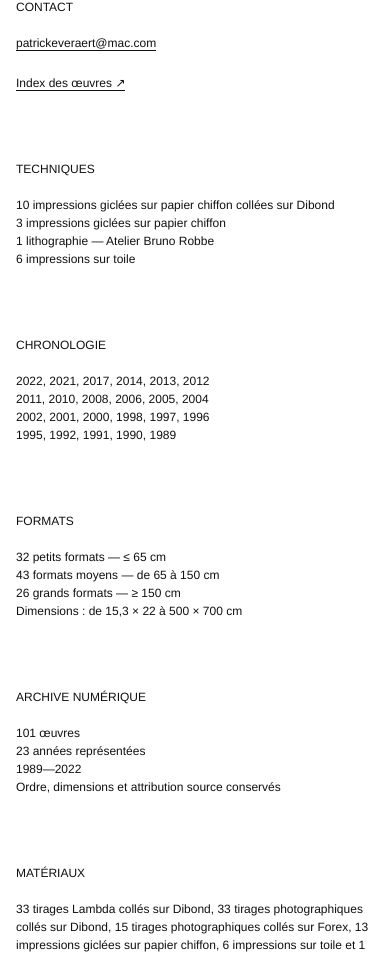
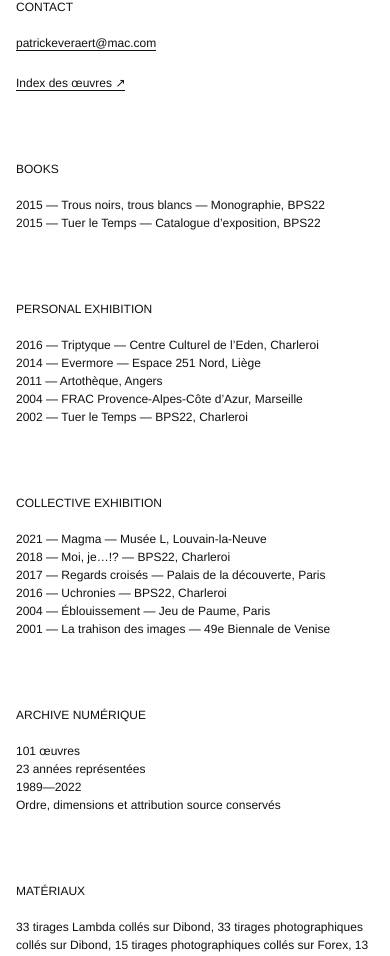
Before and after one commit to orsoneveraert/patrick-everaert, a Next.js app: page / in a window 390 px wide. Shown: the part 7035-7991 px from the top of the page. Built offline with nearby package versions, Linux system fonts and the light colour scheme.

Commit message:
Add books and exhibition footer sections

```diff
--- a/app/globals.css
+++ b/app/globals.css
@@ -297,12 +297,12 @@
 
 .footer-about,
 .footer-contact,
-.footer-techniques {
+.footer-books {
   min-height: 522px;
 }
 
-.footer-chronology,
-.footer-formats,
+.footer-personal-exhibition,
+.footer-collective-exhibition,
 .footer-archive {
   min-height: 353px;
 }
@@ -707,9 +707,9 @@
 
   .footer-about,
   .footer-contact,
-  .footer-techniques,
-  .footer-chronology,
-  .footer-formats,
+  .footer-books,
+  .footer-personal-exhibition,
+  .footer-collective-exhibition,
   .footer-archive {
     min-height: 0;
   }
--- a/app/museum-gallery.tsx
+++ b/app/museum-gallery.tsx
@@ -26,28 +26,29 @@
     contactEmail: "patrickeveraert@mac.com",
     artworkIndex: "Index des œuvres ↗",
     toTop: "Haut de page",
-    techniques: "Techniques",
-    chronology: "Chronologie",
-    formats: "Formats",
+    books: "Books",
+    personalExhibition: "Personal exhibition",
+    collectiveExhibition: "Collective exhibition",
     digitalArchive: "Archive numérique",
     materials: "Matériaux",
-    techniqueLines: [
-      "10 impressions giclées sur papier chiffon collées sur Dibond",
-      "3 impressions giclées sur papier chiffon",
-      "1 lithographie — Atelier Bruno Robbe",
-      "6 impressions sur toile",
+    bookLines: [
+      "2015 — Trous noirs, trous blancs — Monographie, BPS22",
+      "2015 — Tuer le Temps — Catalogue d’exposition, BPS22",
     ],
-    chronologyLines: [
-      "2022, 2021, 2017, 2014, 2013, 2012",
-      "2011, 2010, 2008, 2006, 2005, 2004",
-      "2002, 2001, 2000, 1998, 1997, 1996",
-      "1995, 1992, 1991, 1990, 1989",
+    personalExhibitionLines: [
+      "2016 — Triptyque — Centre Culturel de l’Eden, Charleroi",
+      "2014 — Evermore — Espace 251 Nord, Liège",
+      "2011 — Artothèque, Angers",
+      "2004 — FRAC Provence-Alpes-Côte d’Azur, Marseille",
+      "2002 — Tuer le Temps — BPS22, Charleroi",
     ],
-    formatLines: [
-      "32 petits formats — ≤ 65 cm",
-      "43 formats moyens — de 65 à 150 cm",
-      "26 grands formats — ≥ 150 cm",
-      "Dimensions : de 15,3 × 22 à 500 × 700 cm",
+    collectiveExhibitionLines: [
+      "2021 — Magma — Musée L, Louvain-la-Neuve",
+      "2018 — Moi, je…!? — BPS22, Charleroi",
+      "2017 — Regards croisés — Palais de la découverte, Paris",
+      "2016 — Uchronies — BPS22, Charleroi",
+      "2004 — Éblouissement — Jeu de Paume, Paris",
+      "2001 — La trahison des images — 49e Biennale de Venise",
     ],
     archiveLines: [
       "101 œuvres",
@@ -76,28 +77,29 @@
     contactEmail: "patrickeveraert@mac.com",
     artworkIndex: "Artwork index ↗",
     toTop: "To top",
-    techniques: "Techniques",
-    chronology: "Chronology",
-    formats: "Formats",
+    books: "Books",
+    personalExhibition: "Personal exhibition",
+    collectiveExhibition: "Collective exhibition",
     digitalArchive: "Digital archive",
     materials: "Materials",
-    techniqueLines: [
-      "10 giclée prints on rag paper mounted on Dibond",
-      "3 giclée prints on rag paper",
-      "1 lithograph — Atelier Bruno Robbe",
-      "6 prints on canvas",
+    bookLines: [
+      "2015 — Trous noirs, trous blancs — Monograph, BPS22",
+      "2015 — Tuer le Temps — Exhibition catalogue, BPS22",
     ],
-    chronologyLines: [
-      "2022, 2021, 2017, 2014, 2013, 2012",
-      "2011, 2010, 2008, 2006, 2005, 2004",
-      "2002, 2001, 2000, 1998, 1997, 1996",
-      "1995, 1992, 1991, 1990, 1989",
+    personalExhibitionLines: [
+      "2016 — Triptyque — Centre Culturel de l’Eden, Charleroi",
+      "2014 — Evermore — Espace 251 Nord, Liège",
+      "2011 — Artothèque, Angers",
+      "2004 — FRAC Provence-Alpes-Côte d’Azur, Marseille",
+      "2002 — Tuer le Temps — BPS22, Charleroi",
     ],
-    formatLines: [
-      "32 small works — ≤ 65 cm",
-      "43 medium works — 65 to 150 cm",
-      "26 large works — ≥ 150 cm",
-      "Dimensions: from 15.3 × 22 to 500 × 700 cm",
+    collectiveExhibitionLines: [
+      "2021 — Magma — Musée L, Louvain-la-Neuve",
+      "2018 — Moi, je…!? — BPS22, Charleroi",
+      "2017 — Regards croisés — Palais de la découverte, Paris",
+      "2016 — Uchronies — BPS22, Charleroi",
+      "2004 — Éblouissement — Jeu de Paume, Paris",
+      "2001 — La trahison des images — 49th Venice Biennale",
     ],
     archiveLines: [
       "101 works",
@@ -345,21 +347,21 @@
         </p>
         <Link href="/manage">{text.artworkIndex}</Link>
       </section>
-      <section className="footer-block footer-techniques">
-        <h2>{text.techniques}</h2>
-        {text.techniqueLines.map((line) => (
+      <section className="footer-block footer-books">
+        <h2>{text.books}</h2>
+        {text.bookLines.map((line) => (
           <p key={line}>{line}</p>
         ))}
       </section>
-      <section className="footer-block footer-chronology">
-        <h2>{text.chronology}</h2>
-        {text.chronologyLines.map((line) => (
+      <section className="footer-block footer-personal-exhibition">
+        <h2>{text.personalExhibition}</h2>
+        {text.personalExhibitionLines.map((line) => (
           <p key={line}>{line}</p>
         ))}
       </section>
-      <section className="footer-block footer-formats">
-        <h2>{text.formats}</h2>
-        {text.formatLines.map((line) => (
+      <section className="footer-block footer-collective-exhibition">
+        <h2>{text.collectiveExhibition}</h2>
+        {text.collectiveExhibitionLines.map((line) => (
           <p key={line}>{line}</p>
         ))}
       </section>
```
Also changed, not shown: 1 other file (tests, documents, lock files or other folders).
